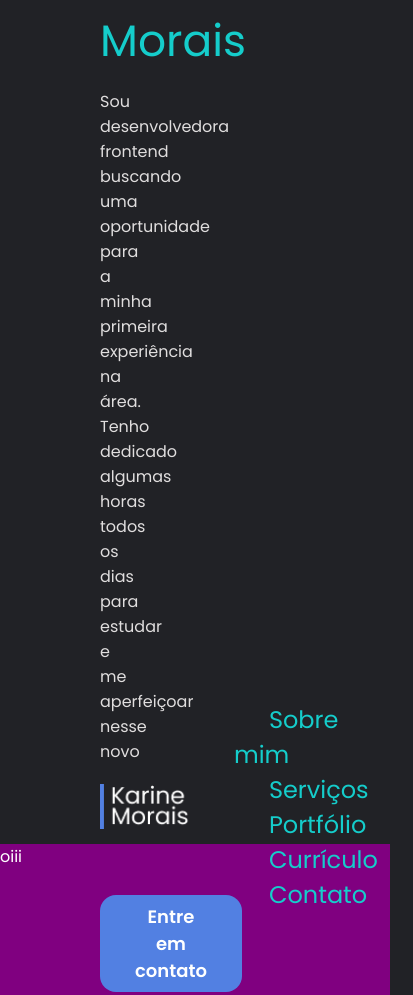
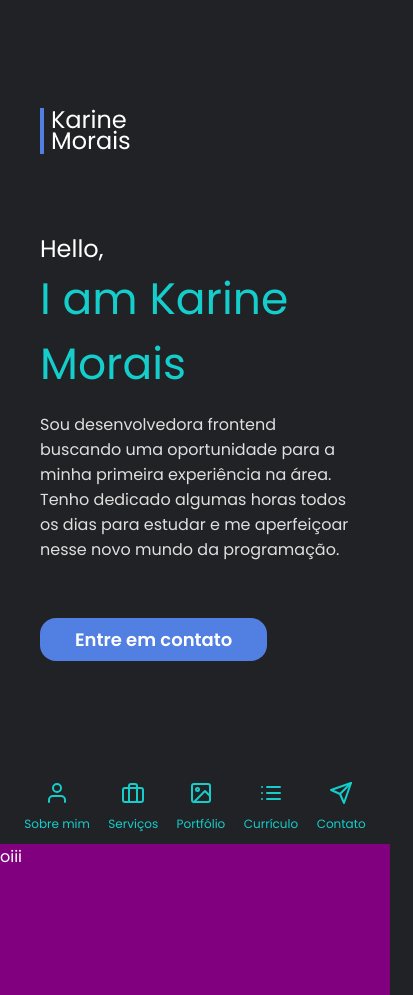
Before and after one commit to KarineMoraiss/Portf-lio, a plain HTML site: page index.html in a window 390 px wide. Shown: the top 995 px of the page, 413 px wide, since content can reach past the window. Drawn offline with nearby package versions, Linux system fonts and the light colour scheme.

Commit message:
Responsividade do header

```diff
--- a/index.html
+++ b/index.html
@@ -5,11 +5,13 @@
     <meta http-equiv="X-UA-Compatible" content="IE=edge">
     <meta name="viewport" content="width=device-width, initial-scale=1.0">
     <link rel="stylesheet" href="style.css">
+    <script src="https://unpkg.com/feather-icons"></script>
     <title>Karine Morais</title>
 </head>
 <body>
     <header>
         <div class="container">
+            <img src="assets/logo.png" alt="logo">
             <h2>Hello,</h2>
             <h1>I am Karine Morais</h1>
             <p>Sou desenvolvedora frontend buscando uma oportunidade para a minha primeira experiência na área. Tenho dedicado algumas horas todos os dias para estudar e me aperfeiçoar nesse novo mundo da programação.</p>
@@ -19,13 +21,17 @@
     <nav>
         <img src="assets/logo.png" alt="logo">
         <ul>
-            <a href="#">Sobre mim</a>
-            <a href="#">Serviços</a>
-            <a href="#">Portfólio</a>
-            <a href="#">Currículo</a>
-            <a href="#">Contato</a>
+            <a href="#"><i data-feather="user"></i>Sobre mim</a>
+            <a href="#"><i data-feather="briefcase"></i>Serviços</a>
+            <a href="#"><i data-feather="image"></i>Portfólio</a>
+            <a href="#"><i data-feather="list"></i>Currículo</a>
+            <a href="#"><i data-feather="send"></i>Contato</a>
         </ul>
     </nav>
     <section>oiii</section>
+
+    <script>
+        feather.replace()
+    </script>
 </body>
 </html>
--- a/style.css
+++ b/style.css
@@ -61,6 +61,10 @@ header .container {
     padding: 0 100px;
 }
 
+header .container img {
+    display: none;
+}
+
 header .container h1 {
     color: var(--green);
 }
@@ -84,14 +88,77 @@ nav img {
     height: 45px;
 }
 
+nav ul {
+    width: 100%;
+    display: flex;
+    justify-content: space-around;
+}
+
 nav ul a {
     font-size: 24px;
     color: var(--green);
     text-decoration: none;
-    margin: 0 35px;
+}
+
+nav ul a svg {
+    display: none;
 }
 
 section {
     height: 1500px;
     background: purple;
 }
+
+@media (max-width: 1000px) {
+    header .container {
+        width: 100%;
+    }
+
+    nav ul a {
+        font-size: 18px;
+    }
+
+    nav {
+        padding: 0 30px;
+    }
+}
+
+@media (max-width: 767px) {
+
+    header .container img {
+        display: inline;
+        margin-bottom: 70px;
+    }
+
+    nav img {
+        display: none;
+    }
+
+    nav ul {
+        padding: 0;
+    }
+
+    nav ul a {
+        font-size: 16px;
+    }
+}
+
+@media (max-width: 480px) {
+    header .container {
+        padding: 40px;
+    }
+
+    nav {
+        padding: 0 15px;
+    }
+
+    nav ul a {
+        font-size: 12px;
+    }
+
+    nav ul a svg {
+        display: block;
+        margin: 0 auto 10px;
+    }
+
+}
```
